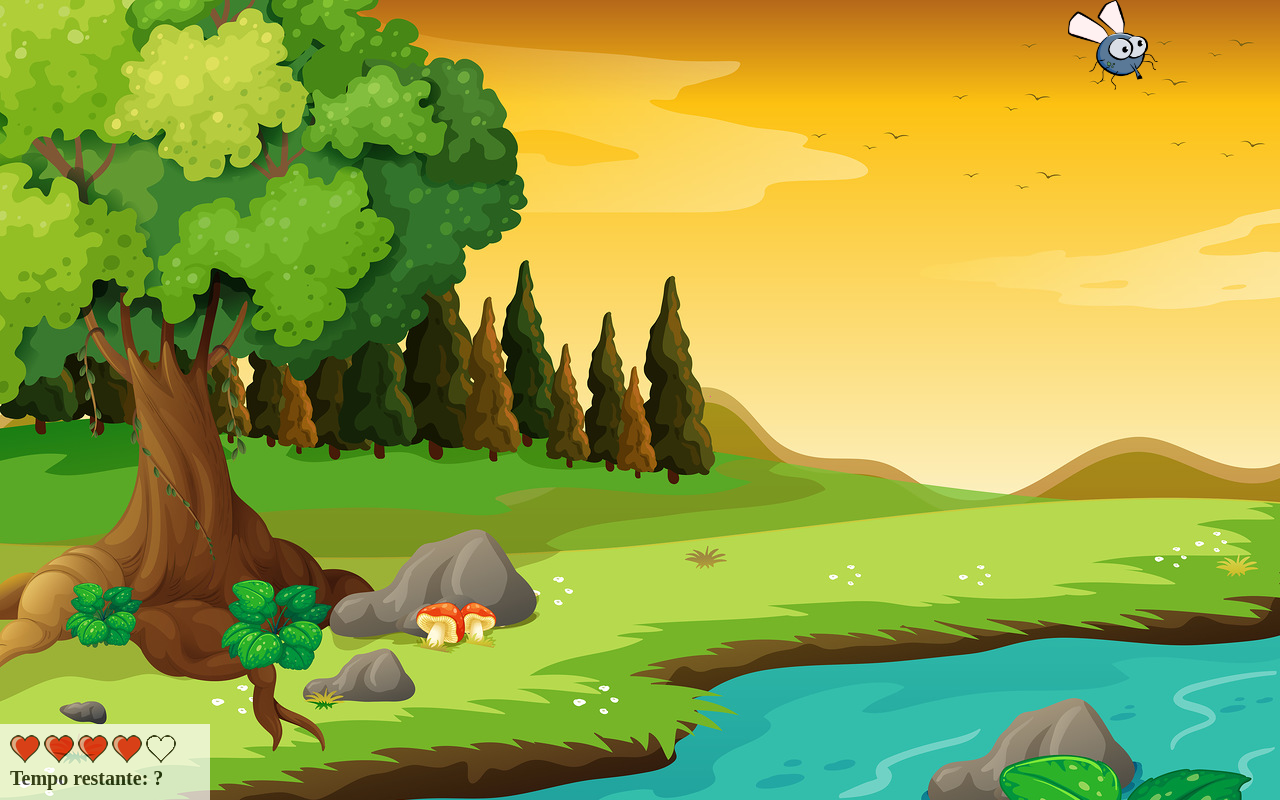
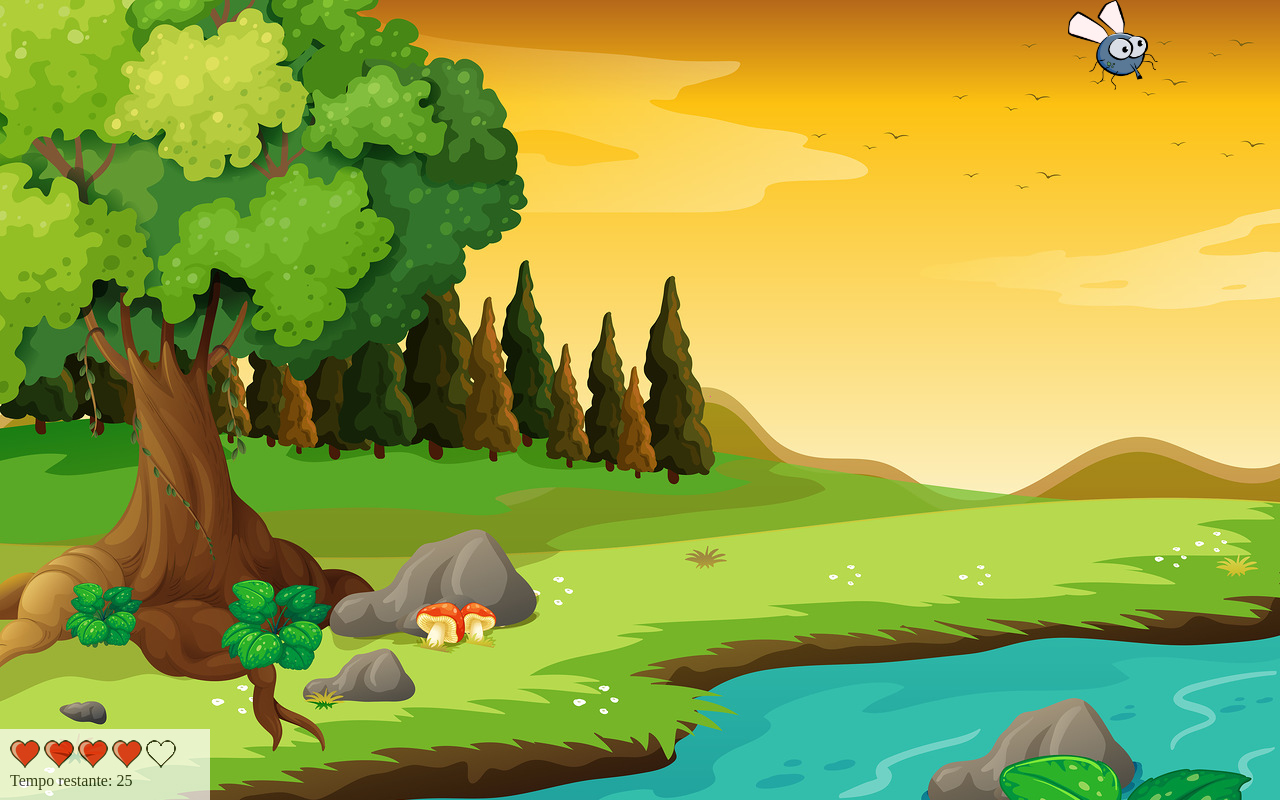
Before and after one commit to WesleyFreitasdeLima/estudos-basico-js, a plain HTML site: page app2/index.html in a window 1280 px wide. Drawn offline with Linux system fonts and the light colour scheme.

Commit message:
App Game Mata Mosquito - Adicionando o cronometro

```diff
--- a/app2/index.html
+++ b/app2/index.html
@@ -20,18 +20,20 @@
             <img id="vida5" src="imagens/coracao_cheio.png" />
         </div>
 
-        <div class="cronometro">
-            Tempo restante: ?
+        <div>
+            Tempo restante: <span id='cronometro'></span>
         </div>
     </div>
+
     <script>
-        ajustaTamanhoPalcoJogo();
+        criarPalcoJogo();
 
-        setInterval(()=>{
+        const jogoRodando = setInterval(() => {
+
             criarMosquito();
-        },2000);
+
+        }, 2000);
     </script>
-
 </body>
 
 </html>
--- a/app2/jogo.js
+++ b/app2/jogo.js
@@ -1,7 +1,33 @@
-let palcoAltura, palcoLargura;
-function ajustaTamanhoPalcoJogo() {
-    palcoAltura = window.innerHeight;
-    palcoLargura = window.innerWidth;
+let palcoAltura = 0;
+let palcoLargura = 0;
+let vidasTotal = 5;
+let tempo = 30;
+
+const cronometro = setInterval(() => {
+
+    tempo -= 1;
+
+    if (tempo >= 0) {
+
+        document.getElementById('cronometro').innerHTML = tempo;
+
+    } else {
+
+        clearInterval(cronometro);
+
+        clearInterval(jogoRodando);
+
+        alert('Você venceu!');
+
+    }
+
+}, 1000);
+
+function criarPalcoJogo() {
+
+    ajustaTamanhoPalcoJogo();
+    document.getElementById('cronometro').innerHTML = tempo;
+
 }
 
 function criarMosquito() {
@@ -30,7 +56,7 @@ function criarMosquito() {
     mosquito.style.left = posicoesXY[0];
     mosquito.style.top = posicoesXY[1];
     mosquito.id = 'mosquito';
-    mosquito.onclick = function(){
+    mosquito.onclick = function () {
         this.remove();
     }
 
@@ -40,7 +66,15 @@ function criarMosquito() {
 
 }
 
+function ajustaTamanhoPalcoJogo() {
+
+    palcoAltura = window.innerHeight;
+    palcoLargura = window.innerWidth;
+
+}
+
 function posicaoAleatoriaMosquito() {
+
     // Gera posições randomicas
     let posicaoXMosquito = Math.floor(Math.random() * palcoLargura) - 90;
     let posicaoYMosquito = Math.floor(Math.random() * palcoAltura) - 90;
@@ -50,9 +84,11 @@ function posicaoAleatoriaMosquito() {
     posicaoYMosquito = `${(posicaoYMosquito < 0) ? 0 : posicaoYMosquito}px`;
 
     return [posicaoXMosquito, posicaoYMosquito];
+
 }
 
 function tamanhoAleatorioMosquito() {
+
     let classe = Math.floor(Math.random() * 3);
 
     switch (classe) {
@@ -65,9 +101,11 @@ function tamanhoAleatorioMosquito() {
         case 2:
             return 'mosquito3';
     }
+
 }
 
 function ladoAleatorioMosquito() {
+
     let classe = Math.floor(Math.random() * 2);
 
     switch (classe) {
@@ -77,10 +115,11 @@ function ladoAleatorioMosquito() {
         case 1:
             return 'ladoB';
     }
+
 }
 
-let vidasTotal = 5;
-function perdeVida(){
+function perdeVida() {
+
     if (vidasTotal === 0) {
         window.location.href = 'game_over.html'
 
@@ -88,4 +127,5 @@ function perdeVida(){
         document.getElementById(`vida${vidasTotal}`).src = 'imagens/coracao_vazio.png';
         vidasTotal--;
     }
+
 }
```
